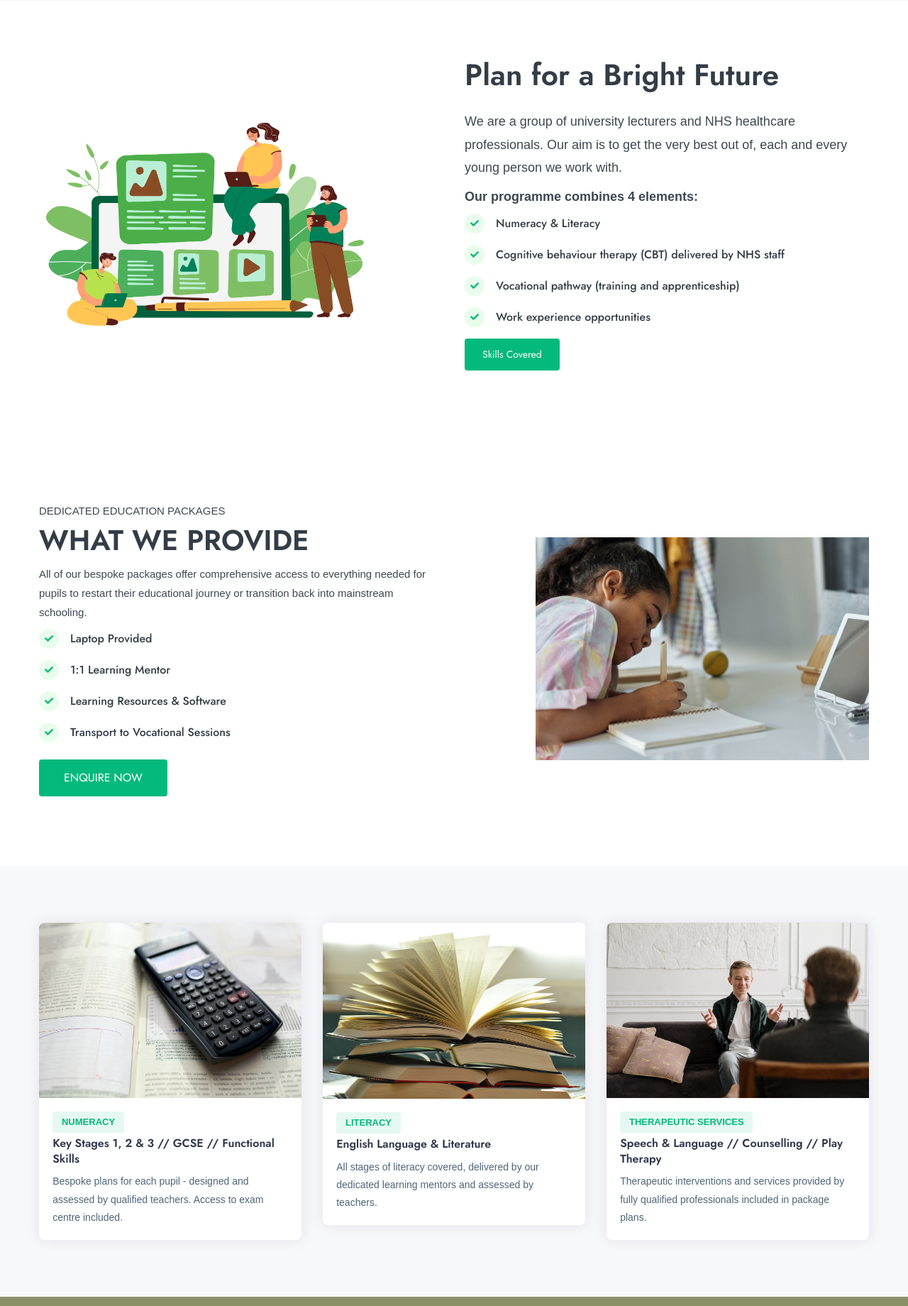
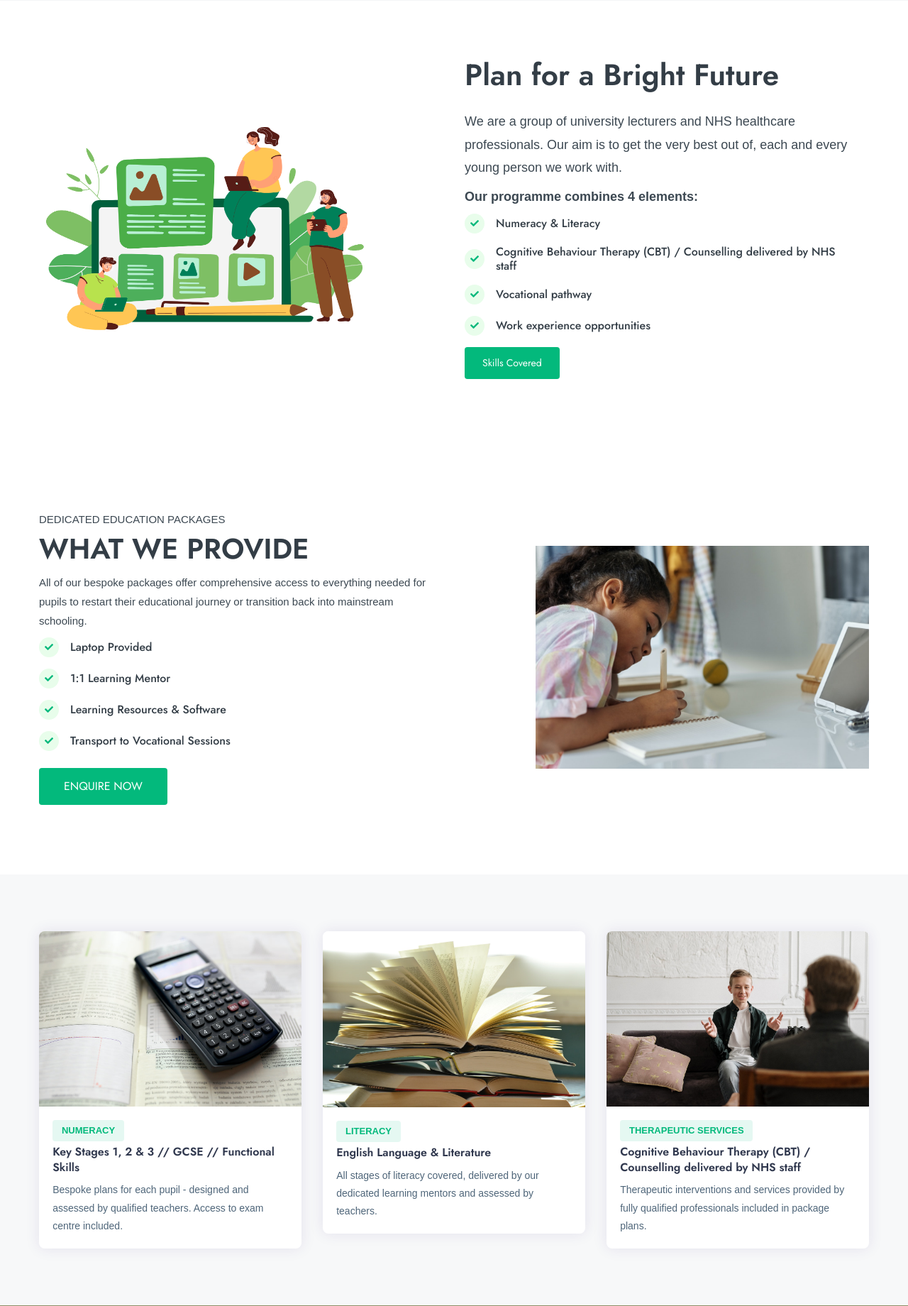
Before and after one commit to RakibCSE/uni, a Django app: page / in a window 1280 px wide. Shown: the part 799-2639 px from the top of the page at 71% size. Run offline with Django 3.2, Linux system fonts and the light colour scheme; some libraries are stand-ins or nearby versions; some web fonts are replaced.

Commit message:
message change

```diff
--- a/templates/core/index2.html
+++ b/templates/core/index2.html
@@ -144,7 +144,7 @@
                                     <div class="rounded-circle bg-light-success theme-cl p-2 small d-flex align-items-center justify-content-center">
                                         <i class="fas fa-check"></i>
                                     </div>
-                                    <h6 class="mb-0 ml-3">Cognitive behaviour therapy (CBT) delivered by NHS staff</h6>
+                                    <h6 class="mb-0 ml-3">Cognitive Behaviour Therapy (CBT) / Counselling delivered by NHS staff</h6>
                                 </div>
                             </div>
                             <div class="mb-3 mr-4 ml-lg-0 mr-lg-4">
@@ -152,7 +152,7 @@
                                     <div class="rounded-circle bg-light-success theme-cl p-2 small d-flex align-items-center justify-content-center">
                                         <i class="fas fa-check"></i>
                                     </div>
-                                    <h6 class="mb-0 ml-3">Vocational pathway (training and apprenticeship)</h6>
+                                    <h6 class="mb-0 ml-3">Vocational pathway</h6>
                                 </div>
                             </div>
                             <div class="mb-3 mr-4 ml-lg-0 mr-lg-4">
@@ -351,7 +351,7 @@
                             <div class="blg_title">
                                 <h4>
                                     <a href="#">
-                                        Speech & Language // Counselling // Play Therapy
+                                        Cognitive Behaviour Therapy (CBT) / Counselling delivered by NHS staff
                                     </a>
                                 </h4>
                             </div>
```
